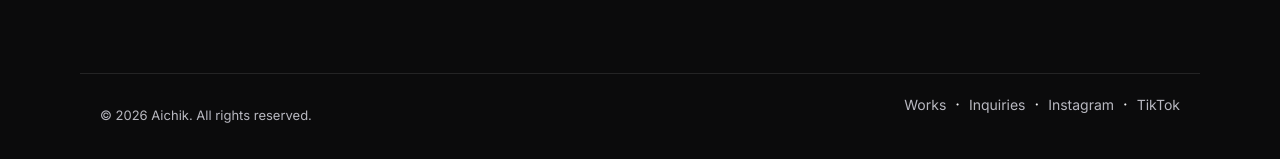
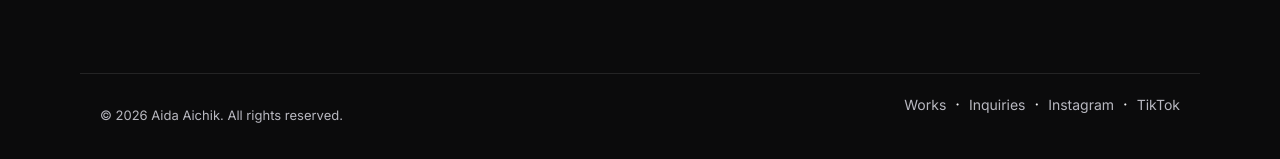
Before and after one commit to aidaaichik/aichik.com, a Jekyll site: the page index.html, which Jekyll copies as it is, in a window 1280 px wide and 900 px high, scrolled down 771 px, cut to the strip 599-895 px from the top of the window. Shown: the part 134-293 px from the top of the strip. Built offline with Jekyll 4.4.1, drawn with Linux system fonts in a browser that asks for light colours.

Commit message:
Change artist name and update description in index.html
Updated the artist's name to 'Aida Aichik' and added new mediums including pastel, fabric, and embroidery in the description.

```diff
--- a/index.html
+++ b/index.html
@@ -4,11 +4,11 @@
 <head>
   <meta charset="utf-8" />
   <meta name="viewport" content="width=device-width, initial-scale=1" />
-  <title>Aichik — Living the Fantasy</title>
-  <meta name="description" content="Aichik is a Singapore-based painter working in watercolor, ink, and oil. Living the Fantasy: allegorical creature paintings as visual fables." />
+  <title>Aida Aichik — Living the Fantasy</title>
+  <meta name="description" content="Aida Aichik is a Singapore-based painter working in watercolor, ink, oil, pastel, fabric and embroidery. Living the Fantasy: allegorical creature paintings as visual fables." />
   <meta name="theme-color" content="#0b0b0c" />
 
-  <meta property="og:title" content="Aichik — Living the Fantasy" />
+  <meta property="og:title" content="Aida Aichik — Living the Fantasy" />
   <meta property="og:description" content="Mythic creatures painted as visual fables. Allegorical works in watercolor, ink, and oil." />
   <meta property="og:type" content="website" />
   <meta property="og:url" content="https://aichik.com/" />
@@ -24,7 +24,7 @@
   {
     "@context":"https://schema.org",
     "@type":"Person",
-    "name":"Aichik",
+    "name":"Aida Aichik",
     "jobTitle":"Painter",
     "url":"https://aichik.com",
     "sameAs":["https://instagram.com/a.aichik.art"],
@@ -39,7 +39,7 @@
   <header class="header">
     <div class="wrap header__inner">
       <a class="brand" href="index.html">
-        <span class="brand__name">Aichik</span>
+        <span class="brand__name">Aida Aichik</span>
         <span class="brand__tag">Art</span>
       </a>
       <nav class="nav" aria-label="Primary">
@@ -115,7 +115,7 @@
 
     <footer class="footer">
       <div class="wrap footer__inner">
-        <p class="muted small">© <span id="year"></span> Aichik. All rights reserved.</p>
+        <p class="muted small">© <span id="year"></span> Aida Aichik. All rights reserved.</p>
         <div>
           <a href="works.html">Works</a> &nbsp;·&nbsp;
           <a href="inquiries.html">Inquiries</a> &nbsp;·&nbsp;
```
